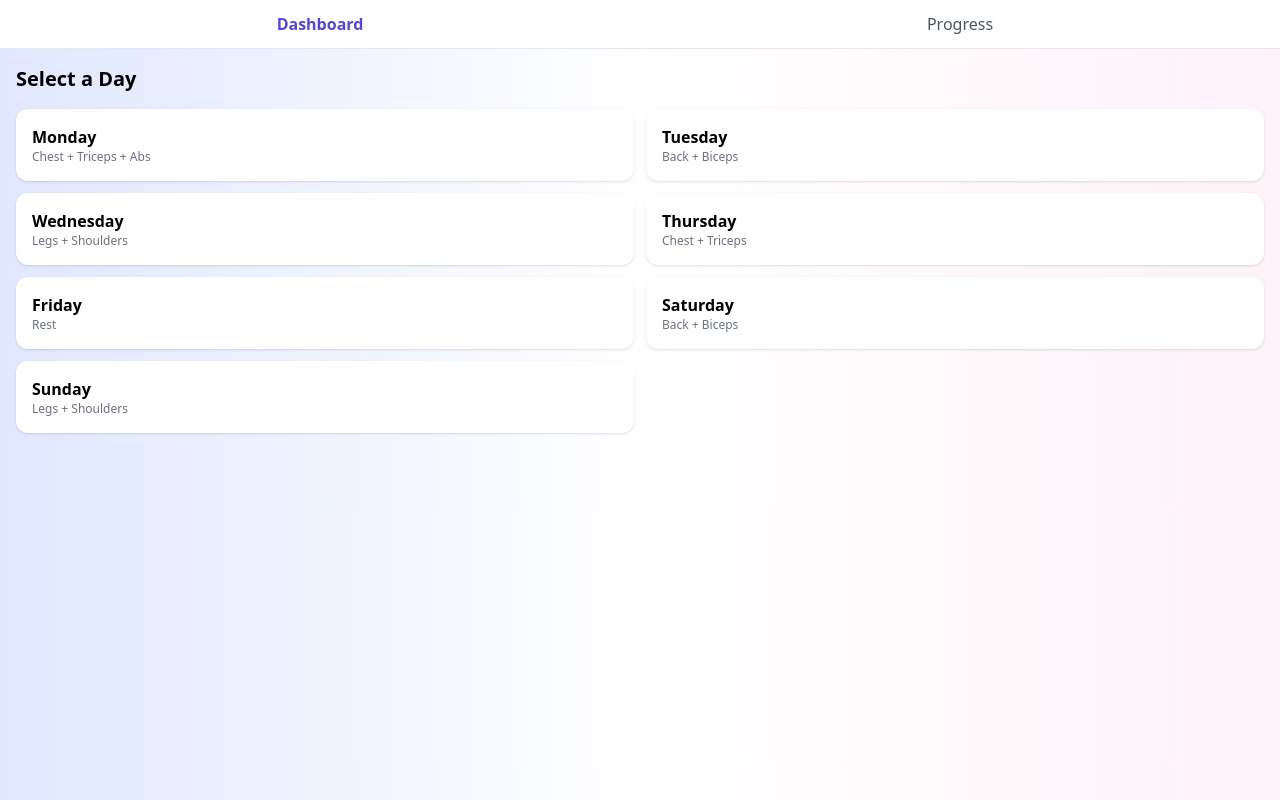
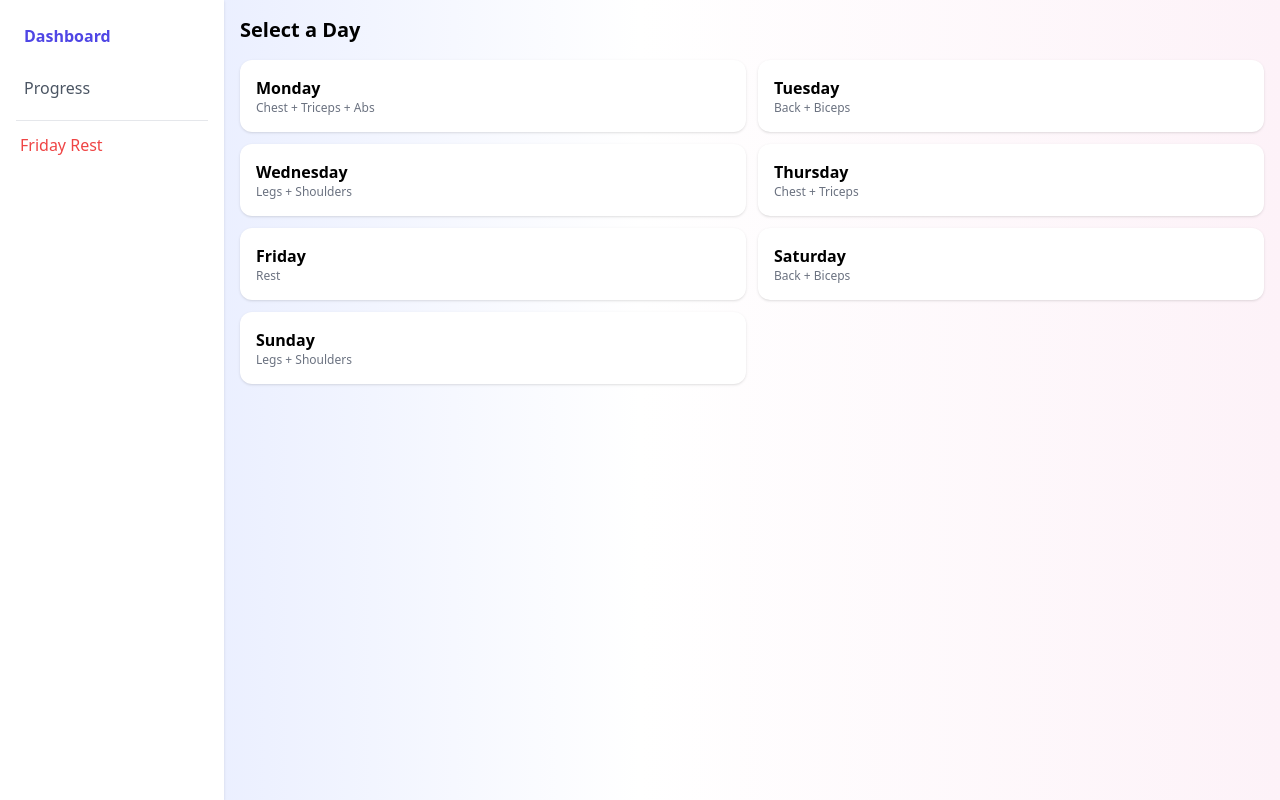
Before and after one commit to Ammar-Hus/gym-tracker1, a React (Create React App) app: page / in a window 1280 px wide. Built offline with nearby package versions, Linux system fonts and the light colour scheme; the HTML template or start-up script is replaced by a standard one.

Commit message:
Update App.jsx

```diff
--- a/src/App.jsx
+++ b/src/App.jsx
@@ -54,6 +54,12 @@ export default function App(){
     setSelectedExercise(null);
   }
 
+  // Mark rest explicitly
+  function markRest(day){
+    const newEntry = { id: uid(), date: format(new Date(),'yyyy-MM-dd'), day, exercise: 'Rest', set:0, reps:0, weight:0 };
+    setLogs(prev=>[...prev, newEntry]);
+  }
+
   const exerciseMap = useMemo(()=> groupByExercise(logs), [logs]);
   const firstPerExercise = useMemo(()=>{
     const out = {}; Object.keys(exerciseMap).forEach(ex=>{
@@ -102,30 +108,33 @@ export default function App(){
     return out;
   }
 
-  const primary = 'bg-gradient-to-r from-indigo-100 via-white to-pink-50';
-
   return (
-    <div className={`min-h-screen ${primary} flex flex-col`}>
-      {/* Tabs */}
-      <div className="flex justify-around border-b bg-white sticky top-0 z-10">
-        <button onClick={()=>setTab('dashboard')} className={`flex-1 p-3 ${tab==='dashboard'?'font-bold text-indigo-600':'text-gray-600'}`}>Dashboard</button>
-        <button onClick={()=>setTab('progress')} className={`flex-1 p-3 ${tab==='progress'?'font-bold text-indigo-600':'text-gray-600'}`}>Progress</button>
+    <div className="min-h-screen flex bg-gradient-to-r from-indigo-100 via-white to-pink-50">
+      {/* Left Menu */}
+      <div className="w-56 bg-white shadow p-4 flex flex-col space-y-3">
+        <button onClick={()=>setTab('dashboard')} className={`p-2 text-left ${tab==='dashboard'?'font-bold text-indigo-600':'text-gray-600'}`}>Dashboard</button>
+        <button onClick={()=>setTab('progress')} className={`p-2 text-left ${tab==='progress'?'font-bold text-indigo-600':'text-gray-600'}`}>Progress</button>
+        <div className="mt-4 border-t pt-2">
+          {SPLIT.map(d=> d.muscle==='Rest' ? (
+            <button key={d.day} onClick={()=>markRest(d.day)} className="text-red-500 text-left w-full p-1 rounded hover:bg-red-50">{d.day} Rest</button>
+          ) : null)}
+        </div>
       </div>
 
-      {/* Dashboard */}
+      {/* Main Content */}
+      <div className="flex-1 p-4 overflow-y-auto">
         {tab==='dashboard' && (
-        <div className="p-4 space-y-4">
+          <div className="space-y-4">
             <div className="text-xl font-bold">Select a Day</div>
             <div className="grid grid-cols-2 gap-3">
               {SPLIT.map(d=>(
-              <button key={d.day} onClick={()=>{setSelectedDay(d.day); setShowPanel(true); setSelectedExercise(null);}} className="p-4 rounded-xl shadow bg-white text-left">
+                <button key={d.day} onClick={()=>openDay(d.day)} className="p-4 rounded-xl shadow bg-white text-left">
                   <div className="font-semibold">{d.day}</div>
                   <div className="text-xs text-gray-500">{d.muscle}</div>
                 </button>
               ))}
             </div>
 
-          {/* Slide-in Panel */}
             {showPanel && selectedDay && (
               <div className="fixed inset-0 bg-black/40 flex justify-end">
                 <div className="bg-white w-80 p-4 overflow-y-auto">
@@ -162,9 +171,8 @@ export default function App(){
           </div>
         )}
 
-      {/* Progress */}
         {tab==='progress' && (
-        <div className="p-4 space-y-6">
+          <div className="space-y-6">
             <div className="text-xl font-bold">Progress Summary</div>
             <div className="grid gap-3">
               {progressSummary.map(item=>(
@@ -189,5 +197,6 @@ export default function App(){
           </div>
         )}
       </div>
+    </div>
   );
 }
```
Lines whose indentation alone changed are shown as unchanged.
